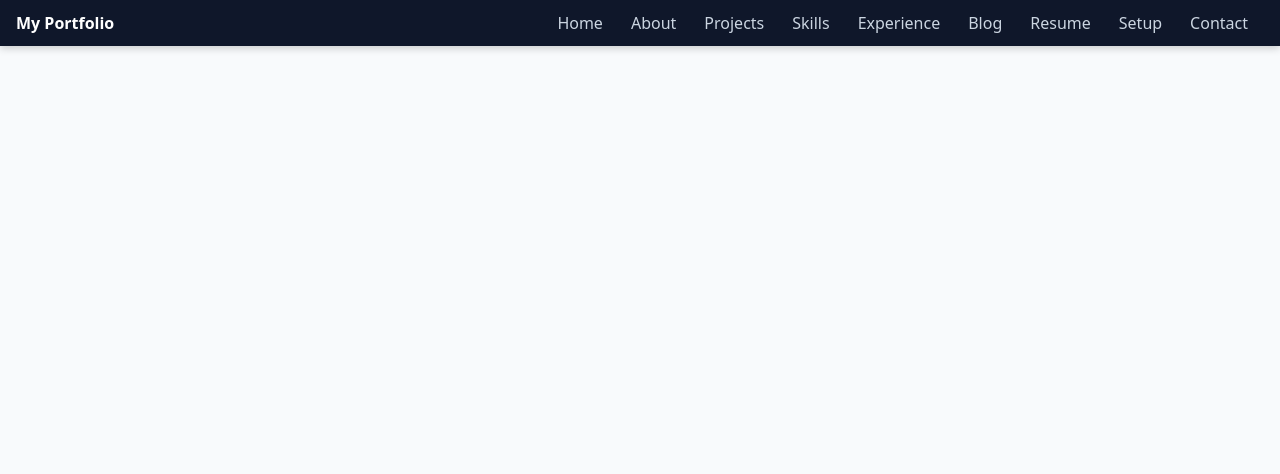
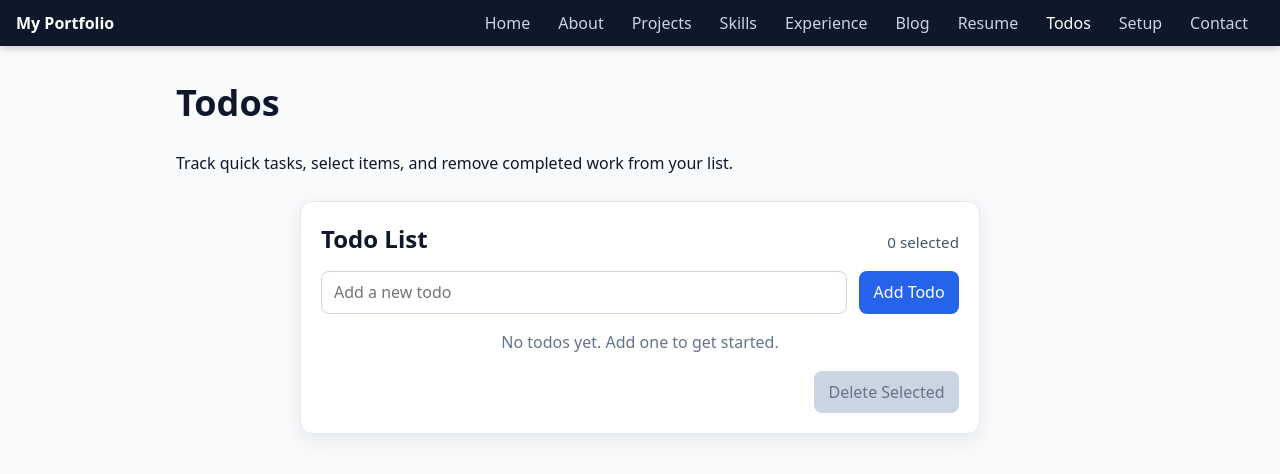
Before and after one commit to bholu-xhawk/xhawk-bholu-two, a React (Vite) app in the folder frontend/: page /todos in a window 1280 px wide. Shown: the top 474 px of the page. Built offline with nearby package versions, Linux system fonts and the light colour scheme.

Commit message:
XHawk: Add Todo list page

```diff
--- a/frontend/src/App.jsx
+++ b/frontend/src/App.jsx
@@ -11,6 +11,7 @@ import Skills from './pages/Skills'
 import Experience from './pages/Experience'
 import Blog from './pages/Blog'
 import Resume from './pages/Resume'
+import Todo from './pages/Todo'
 
 function App() {
   const location = useLocation()
@@ -30,6 +31,7 @@ function App() {
             <Route path="/experience" element={<Experience />} />
             <Route path="/blog" element={<Blog />} />
             <Route path="/resume" element={<Resume />} />
+            <Route path="/todos" element={<Todo />} />
           </Routes>
         </AnimatePresence>
       </div>
--- a/frontend/src/components/Navbar.jsx
+++ b/frontend/src/components/Navbar.jsx
@@ -15,6 +15,7 @@ const Navbar = () => {
         <NavLink to="/experience" className={({ isActive }) => isActive ? 'active' : undefined}>Experience</NavLink>
         <NavLink to="/blog" className={({ isActive }) => isActive ? 'active' : undefined}>Blog</NavLink>
         <NavLink to="/resume" className={({ isActive }) => isActive ? 'active' : undefined}>Resume</NavLink>
+        <NavLink to="/todos" className={({ isActive }) => isActive ? 'active' : undefined}>Todos</NavLink>
         <NavLink to="/setup" className={({ isActive }) => isActive ? 'active' : undefined}>Setup</NavLink>
         <NavLink to="/contact" className={({ isActive }) => isActive ? 'active' : undefined}>Contact</NavLink>
       </div>
--- /dev/null
+++ b/frontend/src/components/TodoList.jsx
@@ -0,0 +1,104 @@
+import React, { useRef, useState } from 'react'
+
+export default function TodoList() {
+  const [todos, setTodos] = useState([])
+  const [newTodo, setNewTodo] = useState('')
+  const nextId = useRef(1)
+
+  const selectedCount = todos.filter((todo) => todo.selected).length
+
+  const handleAddTodo = (event) => {
+    event.preventDefault()
+
+    const text = newTodo.trim()
+    if (!text) return
+
+    const id = `todo-${nextId.current}`
+    nextId.current += 1
+
+    setTodos((currentTodos) => [
+      ...currentTodos,
+      { id, text, selected: false },
+    ])
+    setNewTodo('')
+  }
+
+  const handleToggleSelected = (id) => {
+    setTodos((currentTodos) =>
+      currentTodos.map((todo) =>
+        todo.id === id ? { ...todo, selected: !todo.selected } : todo
+      )
+    )
+  }
+
+  const handleDeleteTodo = (id) => {
+    setTodos((currentTodos) => currentTodos.filter((todo) => todo.id !== id))
+  }
+
+  const handleDeleteSelected = () => {
+    setTodos((currentTodos) => currentTodos.filter((todo) => !todo.selected))
+  }
+
+  return (
+    <section className="todo-card" aria-labelledby="todo-list-heading">
+      <div className="todo-card-header">
+        <h2 id="todo-list-heading">Todo List</h2>
+        <p>{selectedCount} selected</p>
+      </div>
+
+      <form className="todo-form" onSubmit={handleAddTodo}>
+        <label className="sr-only" htmlFor="new-todo">
+          New todo
+        </label>
+        <input
+          id="new-todo"
+          type="text"
+          value={newTodo}
+          onChange={(event) => setNewTodo(event.target.value)}
+          placeholder="Add a new todo"
+        />
+        <button type="submit">Add Todo</button>
+      </form>
+
+      {todos.length > 0 ? (
+        <ul className="todo-list" aria-label="Todos">
+          {todos.map((todo) => (
+            <li
+              className={todo.selected ? 'todo-item selected' : 'todo-item'}
+              key={todo.id}
+            >
+              <label className="todo-item-label">
+                <input
+                  type="checkbox"
+                  checked={todo.selected}
+                  onChange={() => handleToggleSelected(todo.id)}
+                />
+                <span>{todo.text}</span>
+              </label>
+              <button
+                className="todo-delete-button"
+                type="button"
+                onClick={() => handleDeleteTodo(todo.id)}
+                aria-label={`Delete ${todo.text}`}
+              >
+                Delete
+              </button>
+            </li>
+          ))}
+        </ul>
+      ) : (
+        <p className="todo-empty">No todos yet. Add one to get started.</p>
+      )}
+
+      <div className="todo-bulk-actions">
+        <button
+          type="button"
+          onClick={handleDeleteSelected}
+          disabled={selectedCount === 0}
+        >
+          Delete Selected
+        </button>
+      </div>
+    </section>
+  )
+}
--- a/frontend/src/index.css
+++ b/frontend/src/index.css
@@ -22,3 +22,35 @@ body { margin: 0; font-family: system-ui, -apple-system, Segoe UI, Roboto, Helve
 .contact-form input, .contact-form textarea { padding: 0.6rem 0.75rem; border: 1px solid #cbd5e1; border-radius: 8px; font: inherit; }
 .contact-form button { background: #2563eb; color: white; border: none; border-radius: 8px; padding: 0.6rem 0.9rem; cursor: pointer; }
 .contact-form button:hover { background: #1d4ed8; }
+
+.sr-only { position: absolute; width: 1px; height: 1px; padding: 0; margin: -1px; overflow: hidden; clip: rect(0, 0, 0, 0); white-space: nowrap; border: 0; }
+
+.todo-card { max-width: 680px; margin: 1.5rem auto 0; padding: 1.25rem; background: white; border: 1px solid #e2e8f0; border-radius: 12px; box-shadow: 0 6px 20px rgba(0,0,0,0.08); }
+.todo-card-header { display: flex; align-items: baseline; justify-content: space-between; gap: 1rem; margin-bottom: 1rem; }
+.todo-card-header h2 { margin: 0; }
+.todo-card-header p { margin: 0; color: #475569; font-size: 0.95rem; }
+.todo-form { display: flex; gap: 0.75rem; margin-bottom: 1rem; }
+.todo-form input { flex: 1; min-width: 0; padding: 0.6rem 0.75rem; border: 1px solid #cbd5e1; border-radius: 8px; font: inherit; }
+.todo-form button, .todo-bulk-actions button, .todo-delete-button { border: none; border-radius: 8px; padding: 0.6rem 0.9rem; font: inherit; cursor: pointer; }
+.todo-form button { background: #2563eb; color: white; }
+.todo-form button:hover { background: #1d4ed8; }
+.todo-form input:focus, .todo-form button:focus-visible, .todo-bulk-actions button:focus-visible, .todo-delete-button:focus-visible, .todo-item input:focus-visible { outline: 3px solid rgba(37, 99, 235, 0.35); outline-offset: 2px; }
+.todo-list { list-style: none; display: grid; gap: 0.75rem; padding: 0; margin: 0; }
+.todo-item { display: flex; align-items: center; justify-content: space-between; gap: 1rem; padding: 0.75rem; border: 1px solid #e2e8f0; border-radius: 10px; background: #f8fafc; }
+.todo-item.selected { border-color: #2563eb; background: #dbeafe; }
+.todo-item-label { display: flex; align-items: center; gap: 0.75rem; min-width: 0; }
+.todo-item-label span { overflow-wrap: anywhere; }
+.todo-item input { width: 1rem; height: 1rem; accent-color: #2563eb; }
+.todo-delete-button { flex: 0 0 auto; background: #fee2e2; color: #991b1b; }
+.todo-delete-button:hover { background: #fecaca; }
+.todo-bulk-actions { display: flex; justify-content: flex-end; margin-top: 1rem; }
+.todo-bulk-actions button { background: #0f172a; color: white; }
+.todo-bulk-actions button:hover:not(:disabled) { background: #1e293b; }
+.todo-bulk-actions button:disabled { background: #cbd5e1; color: #64748b; cursor: not-allowed; }
+.todo-empty { margin: 1rem 0 0; color: #64748b; text-align: center; }
+
+@media (max-width: 560px) {
+  .todo-card-header, .todo-item, .todo-form { align-items: stretch; flex-direction: column; }
+  .todo-bulk-actions { justify-content: stretch; }
+  .todo-bulk-actions button { width: 100%; }
+}
--- /dev/null
+++ b/frontend/src/pages/Todo.jsx
@@ -0,0 +1,25 @@
+import React from 'react'
+import { motion } from "framer-motion"
+import TodoList from '../components/TodoList'
+
+const container = {
+  hidden: { opacity: 0, y: 20 },
+  show: { opacity: 1, y: 0, transition: { duration: 0.5 } },
+  exit: { opacity: 0, y: -20, transition: { duration: 0.3 } }
+}
+
+export default function Todo() {
+  return (
+    <motion.main
+      className="page"
+      initial="hidden"
+      animate="show"
+      exit="exit"
+      variants={container}
+    >
+      <h1>Todos</h1>
+      <p>Track quick tasks, select items, and remove completed work from your list.</p>
+      <TodoList />
+    </motion.main>
+  )
+}
```
Also changed, not shown: frontend/package.json (+7 -2 lines), 4 other files (tests, documents, lock files or other folders).
